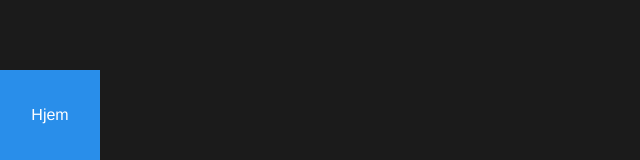
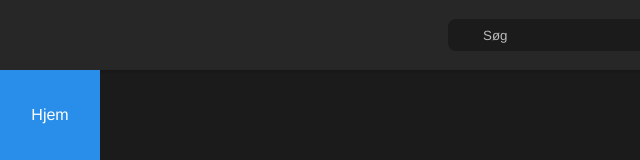
Before and after one commit to Mikkelmbk/ak-galleri-frontend-vue, a Vue app: page / in a window 1280 px wide. Shown: the top 160 px of the page, without its empty margins (0-640 px from the left). Built offline with nearby package versions, Linux system fonts and the light colour scheme.

Commit message:
added Header.vue component and adde scoped styling. Added Header.vue component to HomeView.vue to test.

```diff
--- /dev/null
+++ b/src/components/Header.vue
@@ -0,0 +1,74 @@
+<script setup>
+
+</script>
+
+<template>
+    <header class="c-header">
+        <form class="c-header__form">
+            <input type="search" name="query" class="c-header__input" placeholder="Søg" />
+        </form>
+    </header>
+</template>
+
+<style scoped>
+.c-header {
+    height: var(--primary-mobile-header-height);
+    background-color: var(--primary-theme-light-grey);
+    position: sticky;
+    top: 0;
+    left: 0;
+    box-shadow: 0px 2px 3px rgb(0 0 0 / 20%);
+    z-index: 1;
+}
+
+.c-header__form {
+    height: 100%;
+    position: relative;
+}
+
+/*.c-header__form::before{
+    position:absolute;
+    content: "\002315";
+    transform:scale(1.7) translateY(50%);
+    color:var(--primary-theme-transparent-text);
+    top:8px;
+    left:10px;
+    z-index:1;
+}*/
+
+.c-header__input {
+    width: 100%;
+    height: 100%;
+    outline: none;
+    background-color: var(--primary-theme-dark-grey);
+    border: none;
+    color: var(--primary-theme-text);
+    padding-left: 35px;
+}
+
+.c-header__input::placeholder {
+    color: var(--primary-theme-transparent-text);
+}
+
+@media(min-width:768px) {
+    .c-header {
+        height: var(--primary-desktop-header-height);
+        display: flex;
+        align-items: center;
+        justify-content: center;
+    }
+
+    .c-header__form {
+        display: flex;
+        justify-content: center;
+        align-items: center;
+        width: 30%;
+        height: 45%;
+    }
+
+    .c-header__input {
+        /* height:25px; */
+        border-radius: 8px;
+    }
+}
+</style>
--- a/src/views/HomeView.vue
+++ b/src/views/HomeView.vue
@@ -1,8 +1,10 @@
 <script setup>
 import Nav from "../components/Nav.vue"
+import Header from "../components/Header.vue"
 </script>
 
 <template>
+    <Header/>
     <div class="l-flex">
         <Nav/>
     </div>
```
